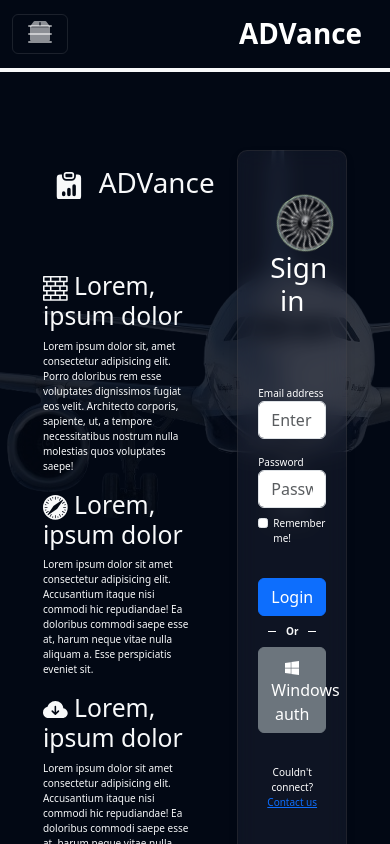
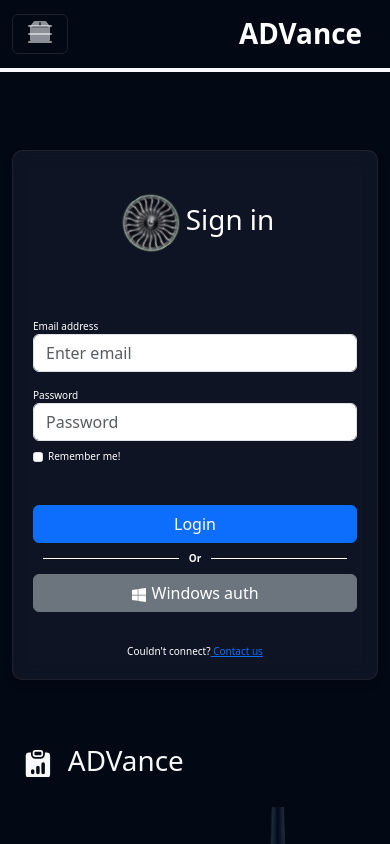
Before and after one commit to NadirMohamedCHERFIA/advance-front, a React (Create React App) app: page /#/ in a window 390 px wide. Shown: the top 844 px of the page. Built offline with nearby package versions, Linux system fonts and the light colour scheme.

Commit message:
resoinsive flex direc

```diff
--- a/src/components/Details/Details.jsx
+++ b/src/components/Details/Details.jsx
@@ -112,7 +112,7 @@
   return (
     <>
         <div className="container text-light fs-1 fw-bold text-center " style={{marginTop:"110px"}}>Shop Visits X Contracts</div>
-          <div className='container my-5 d-flex flex-row gap-5 justify-content-center align-items-center glass-effect'
+          <div className='container my-5 d-flex flex-column flex-md-row gap-5 justify-content-center align-items-center glass-effect'
                 style={{width:'80%'}}
             >
                 <div className="w-50 d-flex justify-content-center align-items-center">
--- a/src/components/Home/Home.jsx
+++ b/src/components/Home/Home.jsx
@@ -12,11 +12,13 @@
 
 const Home = () => {
   return (
-    <div style={{marginTop:'150px'}} className='text-light'>
+    <div style={{marginTop:'150px'}} className='text-light d-flex main-frame'>
         <img src={airplane} className="airplane-image" alt="" />
-        <div className='container d-flex justify-content-center gap-5' >
-            <div className="" style={{width:"40%"}}>
-                <h1 className="container text-center py-3 d-flex flex-justify-end gap-3 font-size-90">
+        <div className='container d-flex justify-content-center align-items-center flex-column-reverse flex-md-row gap-5' >
+            <div className="w-100 w-md-50"
+            // style={{width:"40%"}}
+            >
+                <h1 className="container text-center py-3  d-flex flex-justify-end gap-3 font-size-90">
                     <span className="mb-5"><BsClipboardDataFill/></span>
                     ADVance
                 </h1>
@@ -53,7 +55,9 @@
                     </div>
                 </div>
             </div>
-            <form className="glass-effect d-flex flex-column gap-2" style={{width:"30%"}} >
+            <form className="glass-effect d-flex flex-column gap-2 w-100 w-md-50 "
+                // style={{width:"30%"}}
+            >
                 <h1 className="container ml-4 pt-4 text-center " style={{marginBottom:"60px"}}>
                     <img className='motor-rotate' src={motor} alt="" />
                      Sign in
--- a/src/index.css
+++ b/src/index.css
@@ -107,3 +107,10 @@
     transform: rotate(0);;
   }
 }
+
+@media (max-width: 768px) {
+  .main-frame{
+    display: flex;
+    flex-direction: column-reverse;
+  }
+}
```
